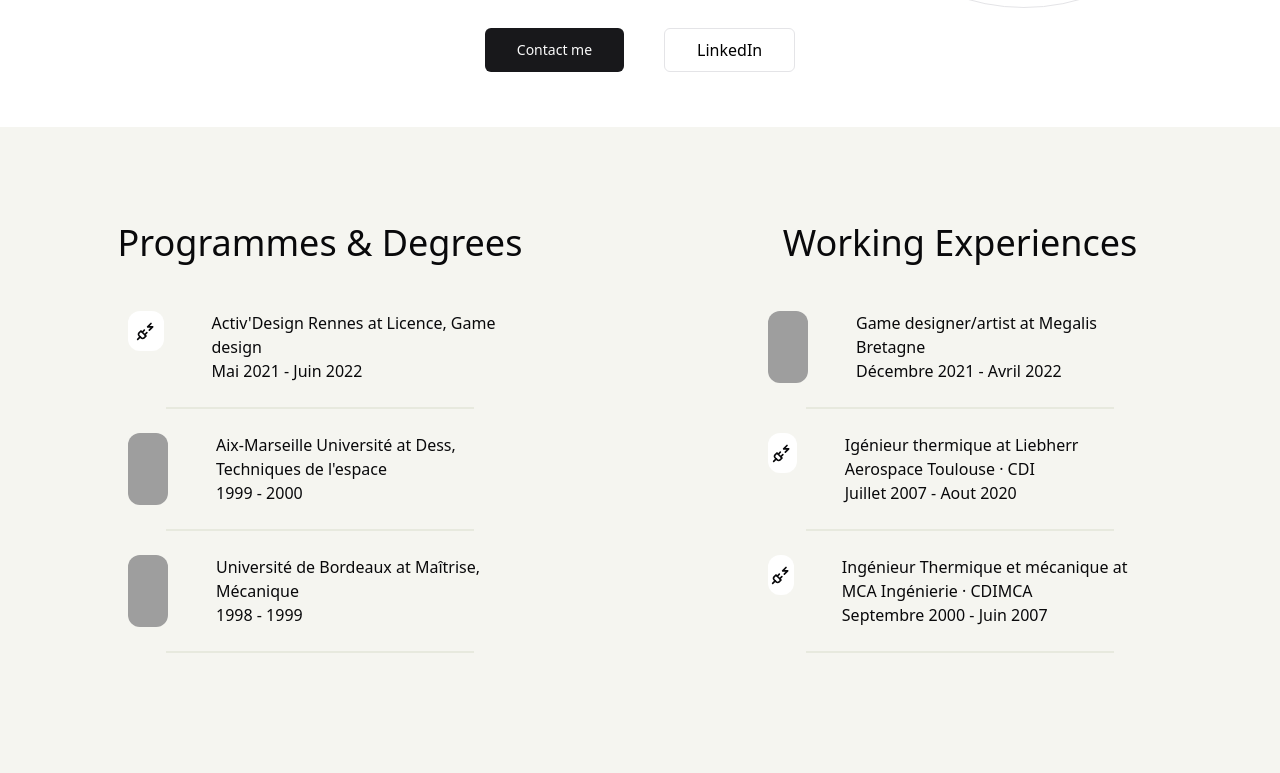
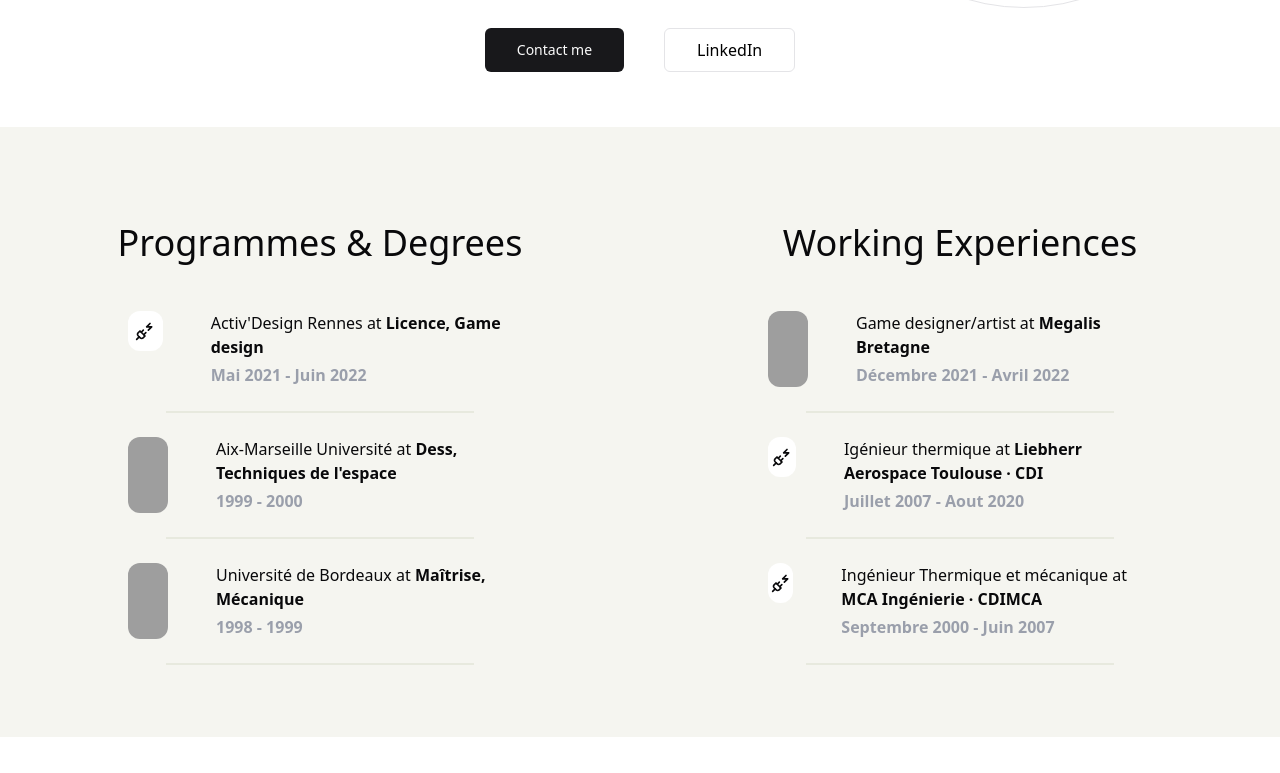
Before and after one commit to Matsuel/olivier, a Next.js app: page / in a window 1280 px wide. Shown: the part 593-1366 px from the top of the page. After the commit the page ends 1330 px from the top, so only its background shows below. Built offline with nearby package versions, Linux system fonts and the light colour scheme; grey boxes are pictures that could not be loaded.

Commit message:
style experiences section

```diff
--- a/src/components/Work.tsx
+++ b/src/components/Work.tsx
@@ -13,9 +13,9 @@ const Work = (props: WorkType) => {
                     <PlugZap size={20} strokeWidth={2} />
                 </div>
             }
-            <div>
-                <h3>{props.title} at {props.company}</h3>
-                <p>{props.date}</p>
+            <div className='w-auto h-auto flex flex-col justify-center gap-1'>
+                <h3 className='font-medium'>{props.title} at <span className='font-bold'>{props.company}</span></h3>
+                <p className='text-[#9a9fab] font-semibold'>{props.date}</p>
             </div>
         </div>
     )
--- a/src/sections/Experience.tsx
+++ b/src/sections/Experience.tsx
@@ -5,7 +5,7 @@ import React from 'react'
 
 const Experience = () => {
     return (
-        <section id="experiences" className='w-full h-auto flex flex-row items-center py-24 bg-[#f5f5f0]'>
+        <section id="experiences" className='w-full h-auto flex flex-row items-center pt-24 pb-12 bg-[#f5f5f0]'>
             <div className='w-1/2 h-auto flex flex-col items-center justify-center'>
                 <h2 className='text-4xl font-medium'>Programmes & Degrees</h2>
 
```
